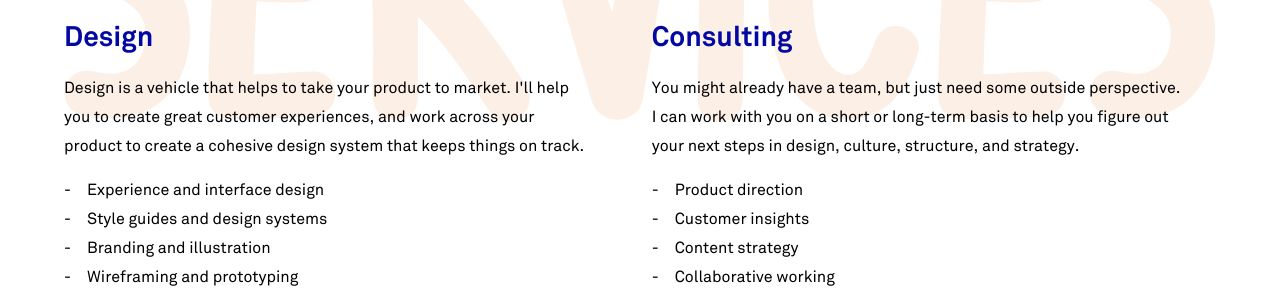
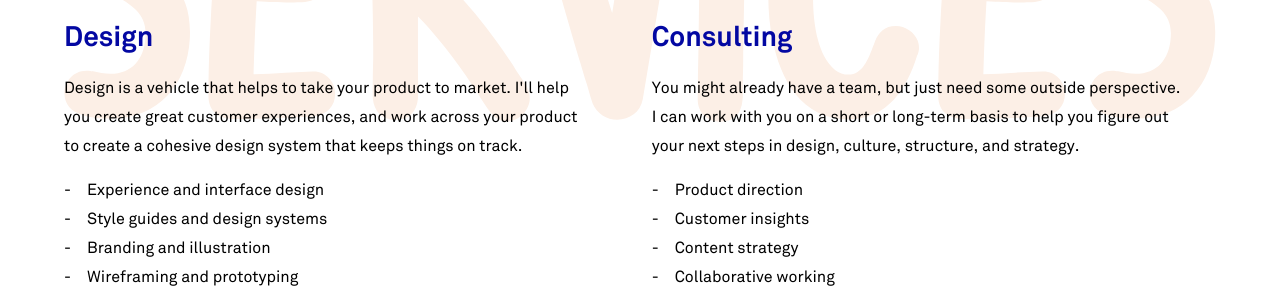
Before and after one commit to craigthomasfrost/cfdesigner.github.io, a Jekyll site: the page built from index.html, in a window 1280 px wide. Shown: the part 1993-2293 px from the top of the page. Built offline with Jekyll 4.4.1, drawn with Linux system fonts in a browser that asks for light colours; some of the changed text lies outside the part shown.

Commit message:
redesign

```diff
--- a/css/style.scss
+++ b/css/style.scss
@@ -187,6 +187,8 @@
     }
 }
 
+@media (min-width: 700px) {
+
     .text-bg {
         background-size: contain;
         background-repeat: no-repeat;
@@ -204,6 +206,7 @@
     .text-bg--principles {
         background-image: url(/images/principles.svg);
     }
+}
 
 .pattern-bg {
     background: url(/images/pattern.svg);
--- a/index.html
+++ b/index.html
@@ -106,7 +106,7 @@
             </div>
             <div class="layout__item layout__item--12-of-12 layout__item--6-of-12@m">
                 <h3 class="h3 bold">Design</h3>
-                <p class="p-r-2">Design is a vehicle that helps to take your product to market. I'll help you to create great customer experiences, and work across your product to create a cohesive design system that keeps things on track.</p>
+                <p class="p-r-2">Design is a vehicle that helps to take your product to market. I'll help you create great customer experiences, and work across your product to create a cohesive design system that keeps things on track.</p>
                 <ul class="m-b-2 m-b-0@m">
                     <li class="">Experience and interface design</li>
                     <li class="">Style guides and design systems</li>
@@ -222,7 +222,7 @@
         <div class="layout">
             <div class="layout__item layout__item--12-of-12 layout__item--6-of-12@m">
                 <h3 class="h3 bold">01. Don't be a jerk about work</h3>
-                <p class="p-r-2">Good work takes time, and is usually hard. There are bound to be disagreements whilst bulding a business or product, but the best work happens when the team works well together regardless.</p>
+                <p class="p-r-2">Good work takes time, and is usually hard. There are bound to be disagreements whilst building a business or product, but the best work happens when the team works well together regardless.</p>
                 <ul class="m-b-1">
                     <li class="">Communicate regularly with your team</li>
                     <li class="">Speak up when something isn't right</li>
```
Also changed, not shown: 1 other file. Lines whose indentation alone changed are shown as unchanged.
